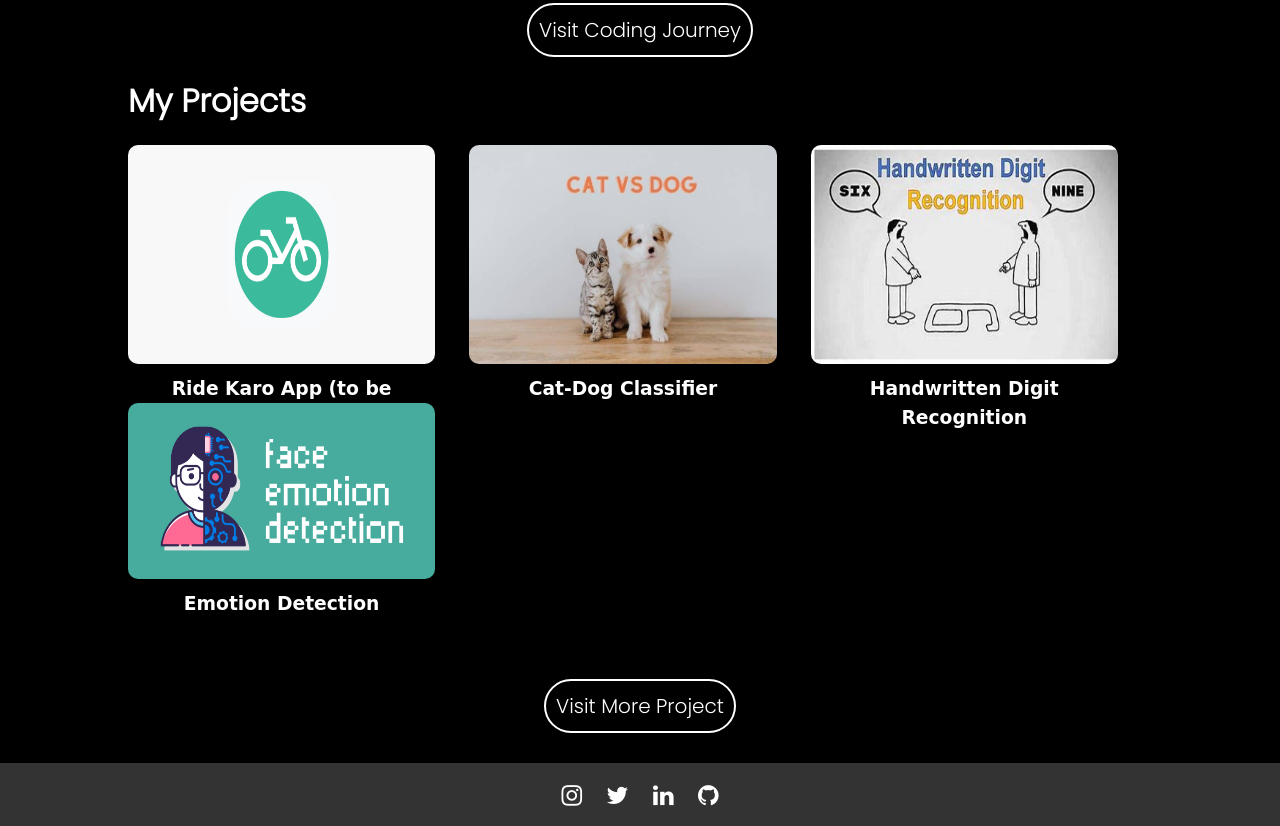
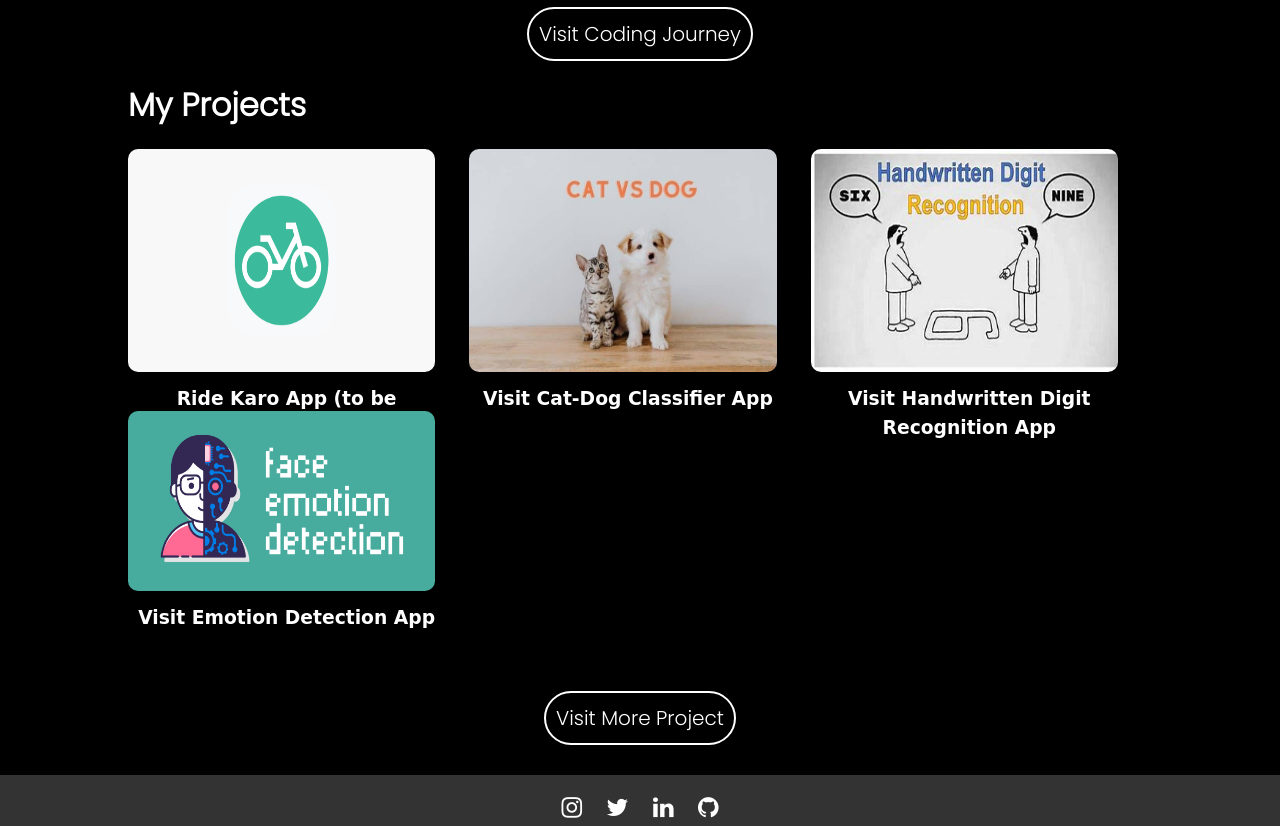
Before and after one commit to Prabhat-2101/My_Portfolio, a plain HTML site: page index.html in a window 1280 px wide. Shown: the part 2467-3293 px from the top of the page. Drawn offline with nearby package versions, Linux system fonts and the light colour scheme.

Commit message:
Second Commit

```diff
--- a/Styles/style.css
+++ b/Styles/style.css
@@ -321,13 +321,12 @@ nav ul li a:hover::after{
 }
 .works div img:hover{
     transform: scale(1.05);
-    margin-bottom: 10px;
 }
 .works .desc{
     height: 10%;
     width: 100%;
     text-align: center;
-    padding: 3px 0px;
+    padding: 5px;
 }
 .works .desc a{
     text-decoration: none;
--- a/index.html
+++ b/index.html
@@ -198,19 +198,19 @@
                 <div>
                     <img src="Images/cat_dog.png" alt="">
                     <div class="desc">
-                        <h3><a href="https://github.com/Prabhat-2101/Cat_Dog_Classifier_App_Using_Custom_CNN">Cat-Dog Classifier</a></h3>
+                        <h3><a href="https://catdogidentifierai.streamlit.app" target="_blank">Visit Cat-Dog Classifier App</a></h3>
                     </div>
                 </div>
                 <div>
                     <img src="Images/digit.png" alt="">
                     <div class="desc">
-                        <h3><a href="https://github.com/Prabhat-2101/Handwritten-Digit-Recognition-using-deep-learning">Handwritten Digit Recognition</a></h3>
+                        <h3><a href="https://handdigitdetectorai.streamlit.app/" target="_blank">Visit Handwritten Digit Recognition App</a></h3>
                     </div>
                 </div>
                 <div>
                     <img src="Images/emotion.png" alt="">
                     <div class="desc">
-                        <h3><a href="https://github.com/Prabhat-2101/Emotion_Detection_Using_DeepLearning">Emotion Detection</a></h3>
+                        <h3><a href="https://moodscannerai.streamlit.app/" target="_blank">Visit Emotion Detection App</a></h3>
                     </div>
                 </div>
             </div>
```
